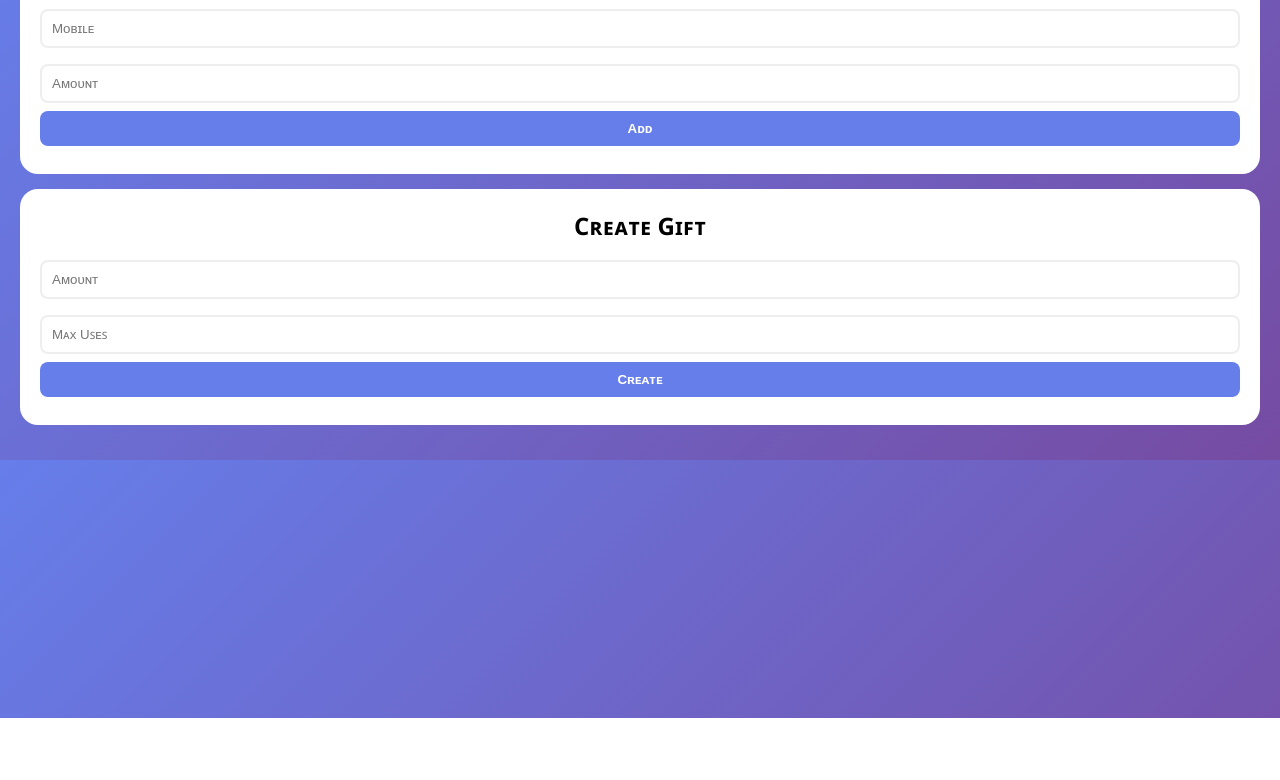
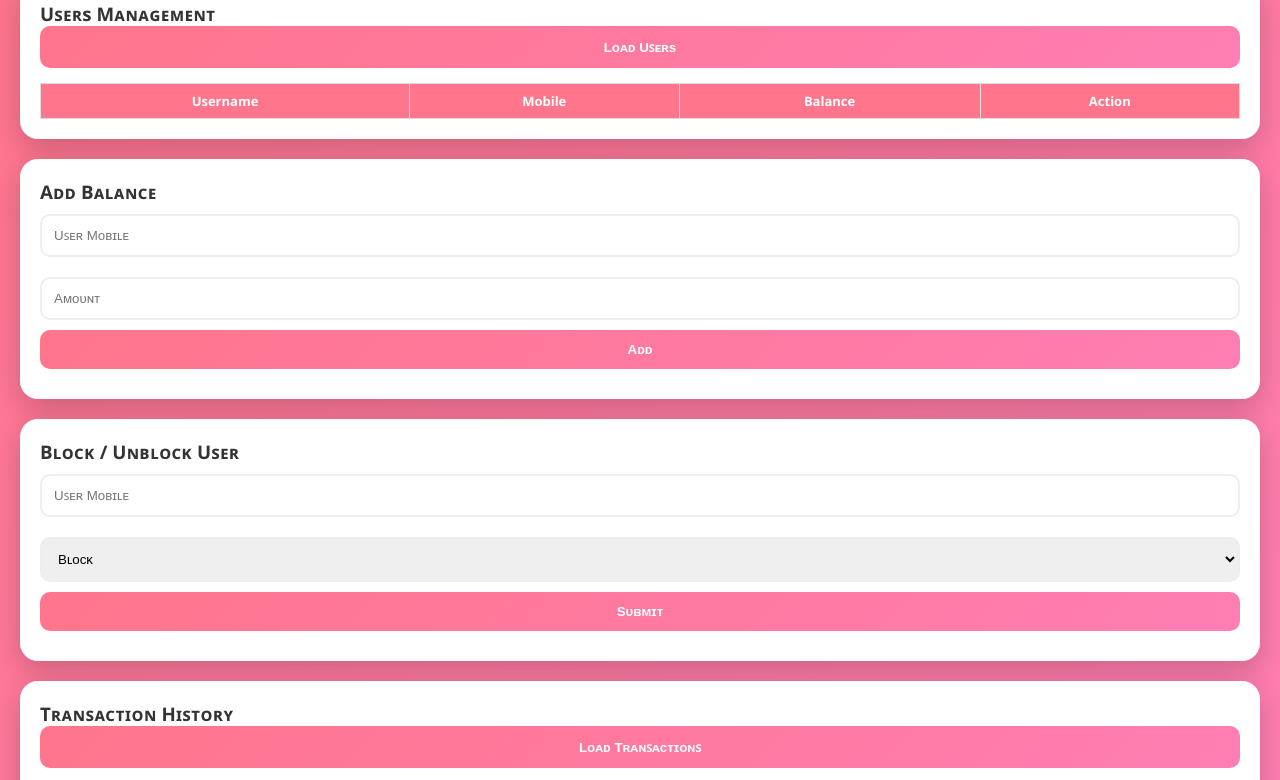
Before and after one commit to arpita330/kanhawallet-1.1, a website: page public/admin.html in a window 1280 px wide. Shown: the part 82-862 px from the top of the page. Before the commit the page ends 800 px from the top, so only its background shows below. Drawn offline with Linux system fonts and the light colour scheme.

Commit message:
Update admin.html

```diff
--- a/public/admin.html
+++ b/public/admin.html
@@ -3,100 +3,107 @@
 <head>
 <meta name="viewport" content="width=device-width, initial-scale=1.0">
 <title>Aᴅᴍɪɴ Pᴀɴᴇʟ</title>
-
 <style>
 *{margin:0;padding:0;box-sizing:border-box}
-
-body{
-  font-family:'Segoe UI',sans-serif;
-  background:linear-gradient(135deg,#667eea,#764ba2);
-  padding:20px;
-}
-
-.card{
-  background:white;
-  border-radius:18px;
-  padding:20px;
-  margin-bottom:15px;
-}
-
-h2{text-align:center;margin-bottom:10px}
-
-input{
-  width:100%;
-  padding:10px;
-  margin:8px 0;
-  border:2px solid #eee;
-  border-radius:8px;
-}
-
-button{
-  width:100%;
-  padding:10px;
-  border:none;
-  border-radius:8px;
-  background:#667eea;
-  color:white;
-  font-weight:700;
-}
-
-.msg{text-align:center;margin-top:8px;font-size:13px}
+body{font-family:'Segoe UI',sans-serif;background:linear-gradient(135deg,#ff758c,#ff7eb3);padding:20px;color:#333;}
+.card{background:white;border-radius:18px;padding:20px;margin-bottom:20px;box-shadow:0 10px 30px rgba(0,0,0,0.2);}
+h2{text-align:center;margin-bottom:10px;}
+input,select{width:100%;padding:12px;margin:10px 0;border:2px solid #eee;border-radius:10px;}
+button{width:100%;padding:12px;border:none;border-radius:10px;background:linear-gradient(135deg,#ff758c,#ff7eb3);color:white;font-weight:700;}
+.msg{text-align:center;margin-top:10px;font-size:13px;}
+table{width:100%;border-collapse:collapse;margin-top:15px;}
+th,td{border:1px solid #ddd;padding:8px;text-align:center;font-size:13px;}
+th{background:#ff758c;color:white;}
 </style>
 </head>
-
 <body>
 
+<h2>Aᴅᴍɪɴ Pᴀɴᴇʟ</h2>
+
 <div class="card">
-<h2>Aᴅᴅ Bᴀʟᴀɴᴄᴇ</h2>
-<input id="m" placeholder="Mᴏʙɪʟᴇ">
-<input id="a" type="number" placeholder="Aᴍᴏᴜɴᴛ">
-<button onclick="add()">Aᴅᴅ</button>
+<h3>Uꜱᴇʀs Mᴀɴᴀɢᴇᴍᴇɴᴛ</h3>
+<button onclick="loadUsers()">Lᴏᴀᴅ Uꜱᴇʀs</button>
+<table id="usersTable"><thead><tr><th>Username</th><th>Mobile</th><th>Balance</th><th>Action</th></tr></thead><tbody></tbody></table>
+</div>
+
+<div class="card">
+<h3>Aᴅᴅ Bᴀʟᴀɴᴄᴇ</h3>
+<input id="addMobile" placeholder="Uꜱᴇʀ Mᴏʙɪʟᴇ">
+<input id="addAmount" type="number" placeholder="Aᴍᴏᴜɴᴛ">
+<button onclick="addBalance()">Aᴅᴅ</button>
 <p id="msg1" class="msg"></p>
 </div>
 
 <div class="card">
-<h2>Cʀᴇᴀᴛᴇ Gɪꜰᴛ</h2>
-<input id="ga" type="number" placeholder="Aᴍᴏᴜɴᴛ">
-<input id="gu" type="number" placeholder="Mᴀx Uꜱᴇꜱ">
-<button onclick="gift()">Cʀᴇᴀᴛᴇ</button>
+<h3>Bʟᴏᴄᴋ / Uɴʙʟᴏᴄᴋ Uꜱᴇʀ</h3>
+<input id="blockMobile" placeholder="Uꜱᴇʀ Mᴏʙɪʟᴇ">
+<select id="blockOption">
+<option value="true">Bʟᴏᴄᴋ</option>
+<option value="false">Uɴʙʟᴏᴄᴋ</option>
+</select>
+<button onclick="blockUser()">Sᴜʙᴍɪᴛ</button>
 <p id="msg2" class="msg"></p>
 </div>
 
+<div class="card">
+<h3>Tʀᴀɴꜱᴀᴄᴛɪᴏɴ Hɪꜱᴛᴏʀʏ</h3>
+<button onclick="loadTxns()">Lᴏᴀᴅ Tʀᴀɴꜱᴀᴄᴛɪᴏɴꜱ</button>
+<table id="txnTable"><thead><tr><th>TxnID</th><th>Sender</th><th>Receiver</th><th>Amount</th><th>Type</th></tr></thead><tbody></tbody></table>
+</div>
+
 <script>
-const token = localStorage.getItem("token");
+const token = localStorage.getItem("adminToken");
 
-async function add(){
-  const r = await fetch('/admin-add',{
-    method:'POST',
-    headers:{
-      'Content-Type':'application/json',
-      Authorization:'Bearer '+token
-    },
-    body:JSON.stringify({
-      mobile:m.value,
-      amount:a.value
-    })
+// Load users
+async function loadUsers(){
+  const r = await fetch('/admin-users',{headers:{Authorization:'Bearer '+token}});
+  const d = await r.json();
+  const tbody = document.querySelector('#usersTable tbody');
+  tbody.innerHTML='';
+  d.forEach(u=>{
+    tbody.innerHTML+=`<tr>
+      <td>${u.username}</td>
+      <td>${u.mobile}</td>
+      <td>₹${u.balance}</td>
+      <td>${u.isBlocked?'Bʟᴏᴄᴋᴇᴅ':'Aᴄᴛɪᴠᴇ'}</td>
+    </tr>`;
   });
-  const d = await r.json();
-  msg1.innerText = d.success ? "Dᴏɴᴇ" : d.error;
 }
 
-async function gift(){
-  const r = await fetch('/admin-gift',{
-    method:'POST',
-    headers:{
-      'Content-Type':'application/json',
-      Authorization:'Bearer '+token
-    },
-    body:JSON.stringify({
-      amount:ga.value,
-      maxUses:gu.value
-    })
+// Add balance
+async function addBalance(){
+  const mobile=document.getElementById('addMobile').value;
+  const amount=document.getElementById('addAmount').value;
+  const r=await fetch('/admin-add-balance',{method:'POST',headers:{'Content-Type':'application/json',Authorization:'Bearer '+token},body:JSON.stringify({mobile,amount})});
+  const d=await r.json();
+  msg1.innerText=d.success?`₹${amount} Aᴅᴅᴇᴅ`:`${d.error}`;
+}
+
+// Block/Unblock
+async function blockUser(){
+  const mobile=document.getElementById('blockMobile').value;
+  const block=document.getElementById('blockOption').value==='true';
+  const r=await fetch('/admin-block',{method:'POST',headers:{'Content-Type':'application/json',Authorization:'Bearer '+token},body:JSON.stringify({mobile,block})});
+  const d=await r.json();
+  msg2.innerText=d.success?`Uꜱᴇʀ ${block?'Bʟᴏᴄᴋᴇᴅ':'Uɴʙʟᴏᴄᴋᴇᴅ'}`:`${d.error}`;
+}
+
+// Load transactions
+async function loadTxns(){
+  const r=await fetch('/admin-transactions',{headers:{Authorization:'Bearer '+token}});
+  const d=await r.json();
+  const tbody=document.querySelector('#txnTable tbody');
+  tbody.innerHTML='';
+  d.forEach(t=>{
+    tbody.innerHTML+=`<tr>
+      <td>${t.txnId}</td>
+      <td>${t.sender?.name||'-'}</td>
+      <td>${t.receiver?.name||'-'}</td>
+      <td>₹${t.amount}</td>
+      <td>${t.type}</td>
+    </tr>`;
   });
-  const d = await r.json();
-  msg2.innerText = d.success ? "Cᴏᴅᴇ: "+d.code : d.error;
 }
 </script>
-
 </body>
 </html>
```
